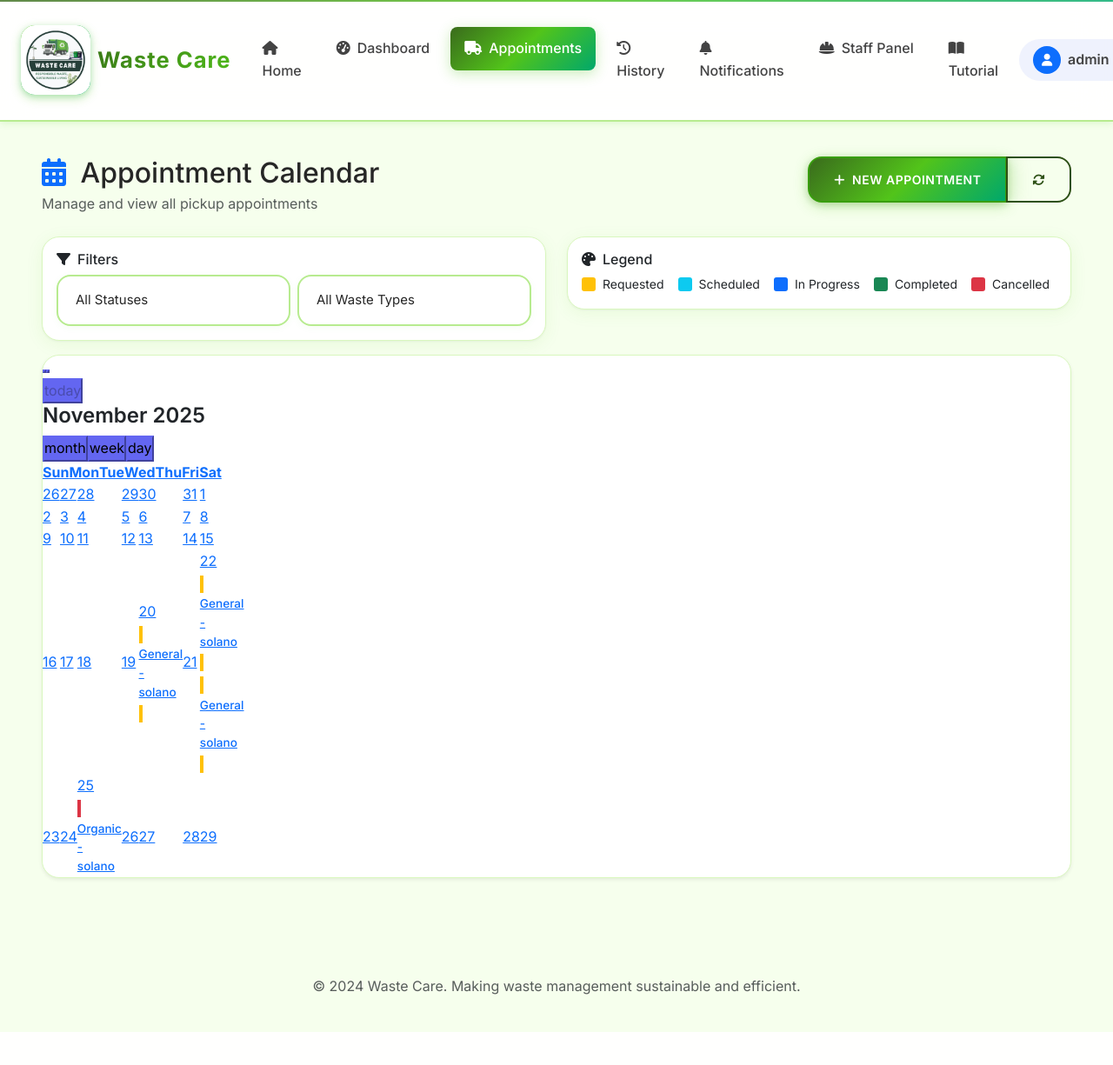
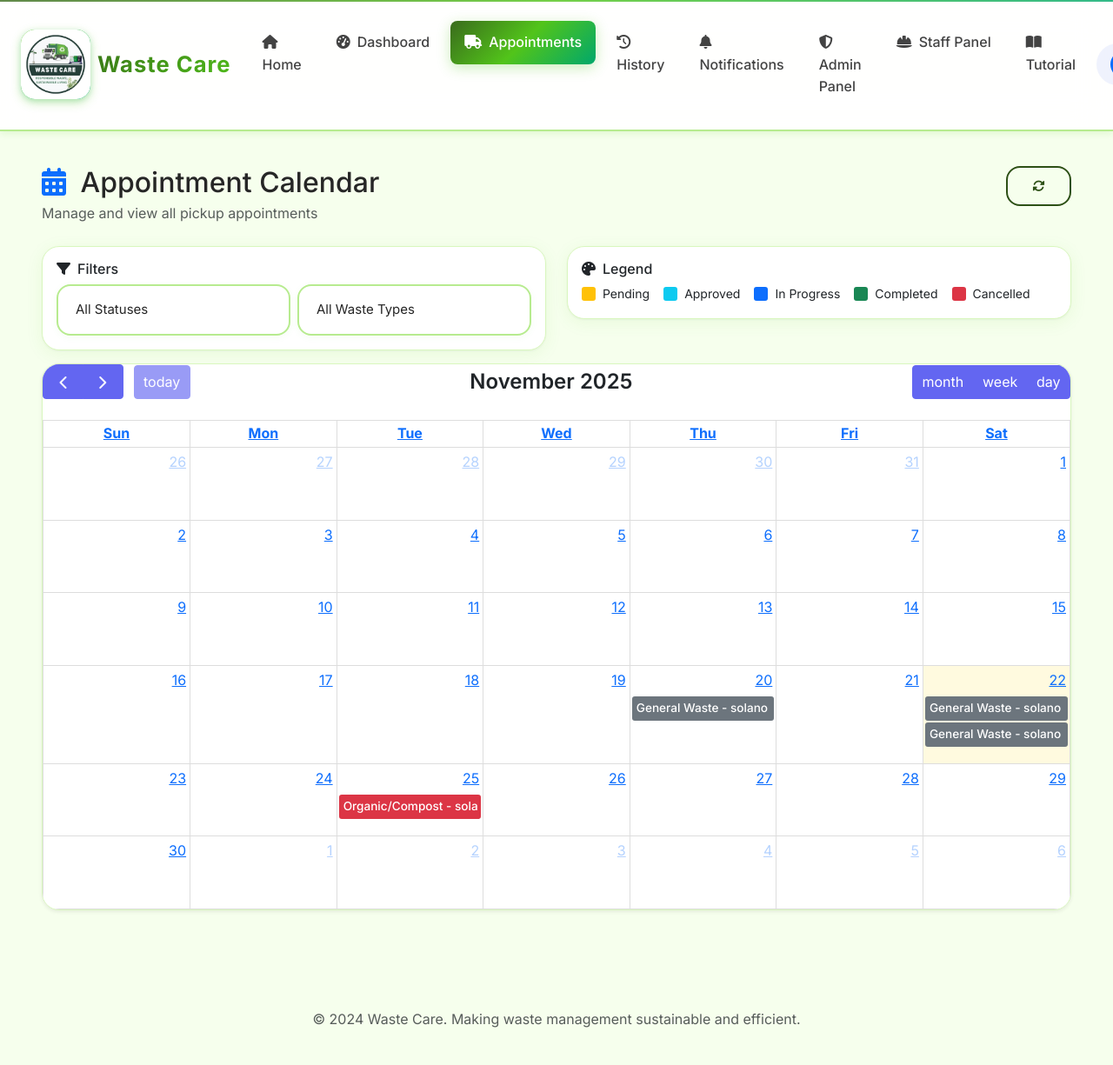
Before and after one commit to joannemacanas123-dotcom/Waste-Care, a Django app: page /appointment-calendar/ in a window 1280 px wide; the page is wider, and only the part inside the window is pictured. Shown: that part at 87% size. Before the commit the page ends 1187 px from the top of that part, so only its background shows below. Run offline with Django 5.2, Linux system fonts and the light colour scheme; a user stored in the database is signed in; data comes from the database, SQL or seed files in the repository; both versions use the stored data as it was after the commit; lists and menus that the app fills with data are empty; some libraries are stand-ins or nearby versions.

Commit message:
waste care

```diff
--- a/core/templates/core/appointment_calendar.html
+++ b/core/templates/core/appointment_calendar.html
@@ -16,9 +16,11 @@
         </div>
         <div class="col-md-4 text-end">
             <div class="btn-group" role="group">
-                <a href="{% url 'core:smart_scheduling' %}" class="btn btn-primary">
+                {% if user.role == 'residents' %}
+                <a href="{% url 'core:pickup_create' %}" class="btn btn-primary">
                     <i class="fas fa-plus me-2"></i>New Appointment
                 </a>
+                {% endif %}
                 <button type="button" class="btn btn-outline-primary" onclick="refreshCalendar()">
                     <i class="fas fa-sync-alt"></i>
                 </button>
@@ -38,8 +40,8 @@
                         <div class="col-md-6">
                             <select class="form-select form-select-sm" id="statusFilter">
                                 <option value="">All Statuses</option>
-                                <option value="requested">Requested</option>
-                                <option value="scheduled">Scheduled</option>
+                                <option value="pending">Pending</option>
+                                <option value="approved">Approved</option>
                                 <option value="in_progress">In Progress</option>
                                 <option value="completed">Completed</option>
                                 <option value="cancelled">Cancelled</option>
@@ -68,11 +70,11 @@
                     <div class="d-flex flex-wrap gap-3">
                         <div class="d-flex align-items-center">
                             <div class="legend-color bg-warning me-2"></div>
-                            <small>Requested</small>
+                            <small>Pending</small>
                         </div>
                         <div class="d-flex align-items-center">
                             <div class="legend-color bg-info me-2"></div>
-                            <small>Scheduled</small>
+                            <small>Approved</small>
                         </div>
                         <div class="d-flex align-items-center">
                             <div class="legend-color bg-primary me-2"></div>
@@ -144,7 +146,8 @@
                         <label class="form-label">New Status</label>
                         <select class="form-select" id="newStatus" required>
                             <option value="">Select Status</option>
-                            <option value="scheduled">Scheduled</option>
+                            <option value="pending">Pending</option>
+                            <option value="approved">Approved</option>
                             <option value="in_progress">In Progress</option>
                             <option value="completed">Completed</option>
                             <option value="cancelled">Cancelled</option>
@@ -173,7 +176,8 @@
 }
 
 #calendar {
-    height: 600px;
+    min-height: 600px;
+    background: white;
 }
 
 .fc-event {
@@ -224,70 +228,78 @@
 </style>
 
 <!-- FullCalendar CSS -->
-<link href='https://cdn.jsdelivr.net/npm/fullcalendar@6.1.8/main.min.css' rel='stylesheet' />
+<link href='https://cdn.jsdelivr.net/npm/fullcalendar@5.11.3/main.min.css' rel='stylesheet' />
 
 <!-- FullCalendar JS -->
-<script src='https://cdn.jsdelivr.net/npm/fullcalendar@6.1.8/main.min.js'></script>
+<script src='https://cdn.jsdelivr.net/npm/fullcalendar@5.11.3/main.min.js'></script>
 
 <script>
+let calendar;
+let allEvents = {{ calendar_events|safe }};
+
 document.addEventListener('DOMContentLoaded', function() {
     const calendarEl = document.getElementById('calendar');
-    const calendar = new FullCalendar.Calendar(calendarEl, {
+
+    if (!calendarEl) {
+        console.error('Calendar element not found');
+        return;
+    }
+
+    console.log('Initializing calendar with events:', allEvents);
+
+    calendar = new FullCalendar.Calendar(calendarEl, {
         initialView: 'dayGridMonth',
         headerToolbar: {
             left: 'prev,next today',
             center: 'title',
             right: 'dayGridMonth,timeGridWeek,timeGridDay'
         },
-        events: {% if calendar_events %}{{ calendar_events|safe }}{% else %}[]{% endif %},
+        events: allEvents,
         eventClick: function(info) {
-            showAppointmentDetails(info.event);
+            alert('Appointment: ' + info.event.title);
         },
-        eventDidMount: function(info) {
-            // Add tooltip
-            info.el.setAttribute('title',
-                `${info.event.extendedProps.waste_type} - ${info.event.extendedProps.status}`
-            );
-        },
-        height: 'auto',
-        eventDisplay: 'block',
-        dayMaxEvents: 3,
-        moreLinkClick: 'popover'
+        height: 'auto'
     });
 
     calendar.render();
+    console.log('Calendar rendered');
 
     // Filter functionality
-    document.getElementById('statusFilter').addEventListener('change', filterCalendar);
-    document.getElementById('wasteTypeFilter').addEventListener('change', filterCalendar);
+    const statusFilter = document.getElementById('statusFilter');
+    const wasteTypeFilter = document.getElementById('wasteTypeFilter');
+
+    if (statusFilter) {
+        statusFilter.addEventListener('change', filterCalendar);
+    }
+    if (wasteTypeFilter) {
+        wasteTypeFilter.addEventListener('change', filterCalendar);
+    }
+});
 
 function filterCalendar() {
-        const statusFilter = document.getElementById('statusFilter').value;
-        const wasteTypeFilter = document.getElementById('wasteTypeFilter').value;
+    const statusValue = document.getElementById('statusFilter').value;
+    const wasteTypeValue = document.getElementById('wasteTypeFilter').value;
 
-        const events = {% if calendar_events %}{{ calendar_events|safe }}{% else %}[]{% endif %};
-        let filteredEvents = events;
+    let filteredEvents = allEvents;
 
-        if (statusFilter) {
-            filteredEvents = filteredEvents.filter(event => event.status === statusFilter);
+    if (statusValue) {
+        filteredEvents = filteredEvents.filter(event => event.status === statusValue);
     }
 
-        if (wasteTypeFilter) {
-            filteredEvents = filteredEvents.filter(event => event.waste_type === wasteTypeFilter);
+    if (wasteTypeValue) {
+        filteredEvents = filteredEvents.filter(event => event.waste_type === wasteTypeValue);
     }
 
     calendar.removeAllEvents();
     calendar.addEventSource(filteredEvents);
 }
 
-    window.refreshCalendar = function() {
+function refreshCalendar() {
     location.reload();
-    };
-});
-
-let currentAppointmentId = null;
+}
 
 function showAppointmentDetails(event) {
+    let currentAppointmentId = event.id;
     currentAppointmentId = event.id;
 
     // Fetch detailed appointment information
@@ -357,8 +369,8 @@ function showAppointmentDetails(event) {
 
 function getStatusColor(status) {
     const colors = {
-        'requested': 'warning',
-        'scheduled': 'info',
+        'pending': 'warning',
+        'approved': 'info',
         'in_progress': 'primary',
         'completed': 'success',
         'cancelled': 'danger'
--- a/core/templates/core/dashboard.html
+++ b/core/templates/core/dashboard.html
@@ -16,9 +16,11 @@
             <p class="text-muted mb-0 fs-5">Here's what's happening with your waste management today.</p>
           </div>
           <div class="d-flex gap-3">
+            {% if user.role == 'residents' %}
             <a href="{% url 'core:pickup_create' %}" class="btn btn-primary btn-lg">
               <i class="fas fa-plus me-2"></i>Schedule Pickup
             </a>
+            {% endif %}
             <a href="{% url 'core:pickup_list' %}" class="btn btn-outline-primary btn-lg">
               <i class="fas fa-list me-2"></i>View All
             </a>
@@ -151,9 +153,11 @@
               </div>
               <h6 class="text-muted mb-3">No appointments yet</h6>
               <p class="text-muted mb-4">Get started by scheduling your first waste pickup</p>
+              {% if user.role == 'residents' %}
               <a href="{% url 'core:pickup_create' %}" class="btn btn-primary">
                 <i class="fas fa-plus me-2"></i>Schedule Pickup
               </a>
+              {% endif %}
             </div>
           {% endif %}
         </div>
@@ -168,9 +172,11 @@
         </div>
         <div class="card-body pt-0">
           <div class="d-grid gap-3">
+            {% if user.role == 'residents' %}
             <a href="{% url 'core:pickup_create' %}" class="btn btn-primary">
               <i class="fas fa-plus me-2"></i>Schedule New Pickup
             </a>
+            {% endif %}
             <a href="{% url 'core:pickup_list' %}" class="btn btn-outline-primary">
               <i class="fas fa-list me-2"></i>View All Appointments
             </a>
--- a/core/views.py
+++ b/core/views.py
@@ -200,6 +200,11 @@ def pickup_list(request):
 
 @login_required
 def pickup_create(request):
+    # Restrict admin and staff from creating pickups
+    if is_staff_like(request.user):
+        messages.error(request, "Admin and staff accounts cannot schedule pickups. Only residents can create pickup requests.")
+        return redirect("core:dashboard")
+
     form = AppointmentForm(request.POST or None)
     if request.method == "POST" and form.is_valid():
         appt = form.save(commit=False)
--- a/waste_care/templates/includes/navbar.html
+++ b/waste_care/templates/includes/navbar.html
@@ -59,9 +59,6 @@
             <li><a class="dropdown-item" href="{% url 'core:pickup_list' %}">
               <i class="fas fa-list me-2"></i>All Appointments
             </a></li>
-            <li><a class="dropdown-item" href="{% url 'core:smart_scheduling' %}">
-              <i class="fas fa-brain me-2"></i>Smart Scheduling
-            </a></li>
             <li><a class="dropdown-item" href="{% url 'core:appointment_calendar' %}">
               <i class="fas fa-calendar me-2"></i>Calendar View
             </a></li>
@@ -88,6 +85,14 @@
             {% endif %}
           </a>
         </li>
+
+        {% if user.role == 'admin' or user.is_superuser %}
+        <li class="nav-item">
+          <a class="nav-link {% if request.resolver_match.url_name == 'admin_panel' %}active{% endif %}" href="{% url 'core:admin_panel' %}">
+            <i class="fas fa-shield-alt me-2"></i>Admin Panel
+          </a>
+        </li>
+        {% endif %}
 
         {% if user.role == 'staff' or user.role == 'admin' %}
         <li class="nav-item dropdown">
@@ -143,11 +148,6 @@
               <li><h6 class="dropdown-header text-muted">Account</h6></li>
               <li><a class="dropdown-item py-2" href="{% url 'core:profile' %}"><i class="fas fa-user me-2 text-primary"></i>Profile</a></li>
               <li><a class="dropdown-item py-2" href="{% url 'core:settings' %}"><i class="fas fa-cog me-2 text-primary"></i>Settings</a></li>
-              {% if user.role == 'admin' or user.is_superuser %}
-              <li><hr class="dropdown-divider"></li>
-              <li><h6 class="dropdown-header text-muted">Administration</h6></li>
-              <li><a class="dropdown-item py-2" href="{% url 'core:admin_panel' %}"><i class="fas fa-shield-alt me-2 text-warning"></i>Admin Panel</a></li>
-              {% endif %}
               <li><hr class="dropdown-divider"></li>
               <li>
                 <button class="dropdown-item text-danger py-2 border-0 bg-transparent w-100 text-start" onclick="document.getElementById('logoutForm').submit();">
```
Also changed, not shown: core/advanced_views.py (+35 -25 lines), db.sqlite3. Lines whose indentation alone changed are shown as unchanged.
